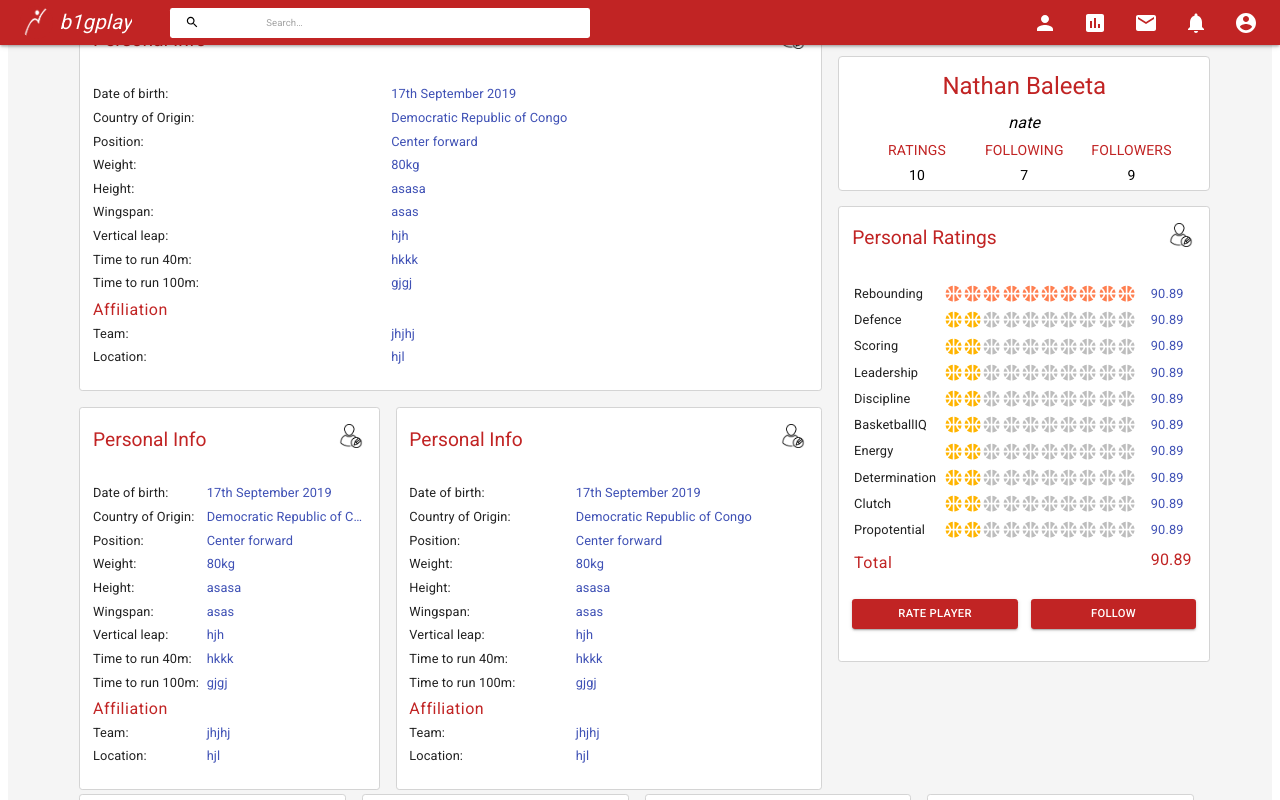
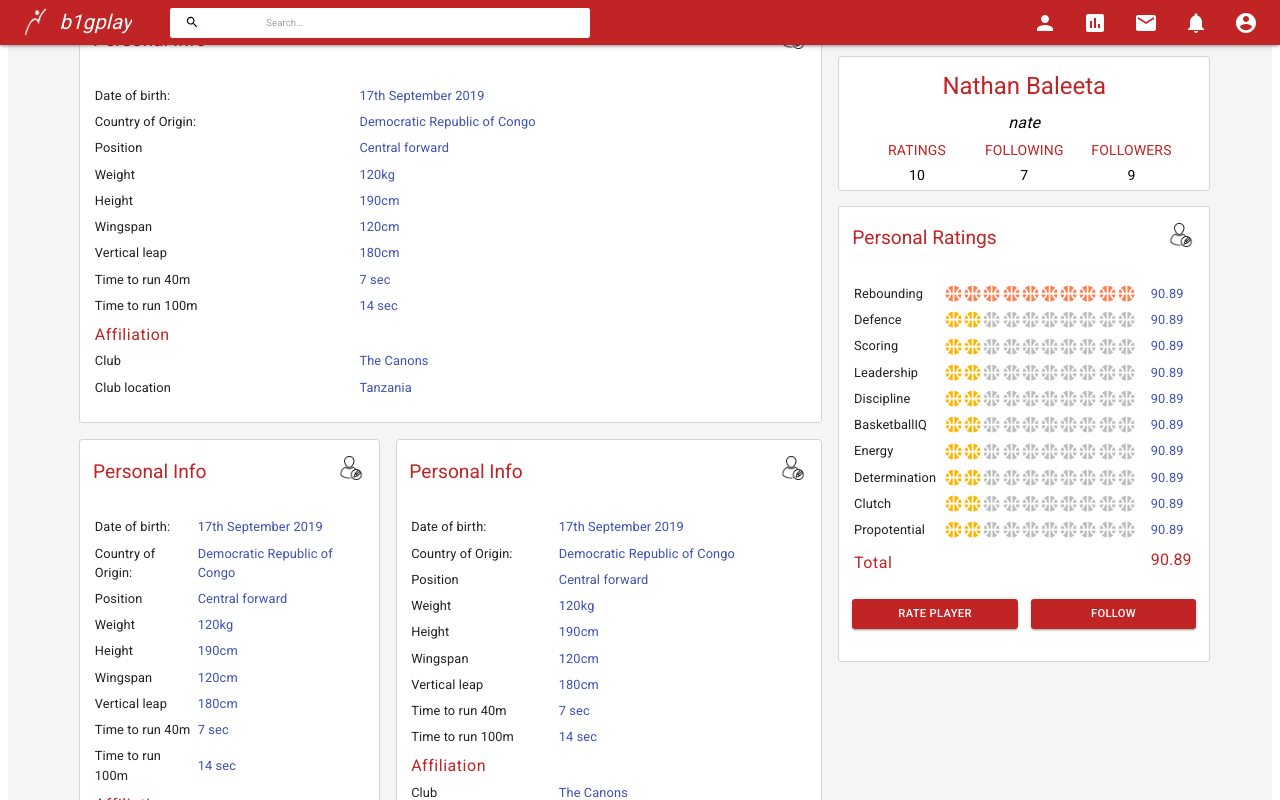
Before and after one commit to nathanbaleeta/b1gplay, a React (Create React App) app in the folder client/: page / in a window 1280 px wide. Shown: the top 800 px of the page. Built offline with nearby package versions, Linux system fonts and the light colour scheme.

Commit message:
Modified Personal info UI to use table structure instead of grid

```diff
--- a/client/src/components/Home.js
+++ b/client/src/components/Home.js
@@ -78,20 +78,6 @@ class Home extends Component {
               </Grid>
             </Grid>
           </Grid>
-          <Grid container className={classes.main} spacing={3}>
-            <Grid container item lg={3} xs={12} spacing={1}>
-              <PersonalInfo />
-            </Grid>
-            <Grid container item lg={3} xs={12} spacing={1}>
-              <PersonalInfo />
-            </Grid>
-            <Grid container item lg={3} xs={12} spacing={1}>
-              <PersonalInfo />
-            </Grid>
-            <Grid container item lg={3} xs={12} spacing={1}>
-              <PersonalInfo />
-            </Grid>
-          </Grid>
         </div>
       </Fragment>
     );
--- a/client/src/components/Profile/PersonalInfo.js
+++ b/client/src/components/Profile/PersonalInfo.js
@@ -81,116 +81,175 @@ class PersonalInfo extends Component {
           />
 
           <CardContent>
-            <Grid container spacing={24}>
-              <Grid item xs={5} sm={5}>
+            <table
+              style={{
+                width: "100%"
+              }}
+            >
+              <tr>
+                <td>
                   <Typography variant="body1" gutterBottom align="left">
                     Date of birth:
                   </Typography>
-                <Typography variant="body1" gutterBottom align="left">
-                  Country of Origin:
-                </Typography>
-
-                <Typography variant="body1" gutterBottom align="left">
-                  Position:
-                </Typography>
-                <Typography variant="body1" gutterBottom align="left">
-                  Weight:
-                </Typography>
-                <Typography variant="body1" gutterBottom align="left">
-                  Height:
-                </Typography>
-
-                <Typography variant="body1" gutterBottom align="left">
-                  Wingspan:
-                </Typography>
-                <Typography variant="body1" gutterBottom align="left">
-                  Vertical leap:
-                </Typography>
-                <Typography variant="body1" gutterBottom align="left">
-                  Time to run 40m:
-                </Typography>
-                <Typography variant="body1" gutterBottom align="left">
-                  Time to run 100m:
-                </Typography>
-              </Grid>
-              <Grid item xs={7} sm={7}>
-                <Typography
-                  variant="body1"
-                  color="primary"
-                  gutterBottom
-                  align="left"
-                  noWrap
-                >
-                  17th September 2019
-                </Typography>
-                <Typography
-                  variant="body1"
-                  color="primary"
-                  gutterBottom
-                  align="left"
-                  noWrap
-                >
-                  Democratic Republic of Congo
-                </Typography>
+                </td>
+                <td>
                   <Typography
                     variant="body1"
                     color="primary"
                     gutterBottom
                     align="left"
                   >
-                  Center forward
+                    17th September 2019
                   </Typography>
+                </td>
+              </tr>
+              <tr>
+                <td>
+                  <Typography variant="body1" gutterBottom align="left" wrap>
+                    Country of Origin:
+                  </Typography>
+                </td>
+                <td>
                   <Typography
                     variant="body1"
                     color="primary"
                     gutterBottom
                     align="left"
+                    wrap
                   >
-                  80kg
+                    Democratic Republic of Congo
                   </Typography>
+                </td>
+              </tr>
+              <tr>
+                <td>
+                  <Typography variant="body1" gutterBottom align="left" wrap>
+                    Position
+                  </Typography>
+                </td>
+                <td>
                   <Typography
                     variant="body1"
                     color="primary"
                     gutterBottom
                     align="left"
+                    wrap
                   >
-                  asasa
+                    Central forward
                   </Typography>
-
+                </td>
+              </tr>
+              <tr>
+                <td>
+                  <Typography variant="body1" gutterBottom align="left" wrap>
+                    Weight
+                  </Typography>
+                </td>
+                <td>
                   <Typography
                     variant="body1"
                     color="primary"
                     gutterBottom
                     align="left"
+                    wrap
                   >
-                  asas
+                    120kg
                   </Typography>
+                </td>
+              </tr>
+              <tr>
+                <td>
+                  <Typography variant="body1" gutterBottom align="left" wrap>
+                    Height
+                  </Typography>
+                </td>
+                <td>
                   <Typography
                     variant="body1"
                     color="primary"
                     gutterBottom
                     align="left"
+                    wrap
                   >
-                  hjh
+                    190cm
                   </Typography>
+                </td>
+              </tr>
+              <tr>
+                <td>
+                  <Typography variant="body1" gutterBottom align="left" wrap>
+                    Wingspan
+                  </Typography>
+                </td>
+                <td>
                   <Typography
                     variant="body1"
                     color="primary"
                     gutterBottom
                     align="left"
+                    wrap
                   >
-                  hkkk
+                    120cm
                   </Typography>
+                </td>
+              </tr>
+              <tr>
+                <td>
+                  <Typography variant="body1" gutterBottom align="left" wrap>
+                    Vertical leap
+                  </Typography>
+                </td>
+                <td>
                   <Typography
                     variant="body1"
                     color="primary"
                     gutterBottom
                     align="left"
+                    wrap
                   >
-                  gjgj
+                    180cm
                   </Typography>
-              </Grid>
-              <Grid item xs={12} sm={12}>
+                </td>
+              </tr>
+              <tr>
+                <td>
+                  <Typography variant="body1" gutterBottom align="left" wrap>
+                    Time to run 40m
+                  </Typography>
+                </td>
+                <td>
+                  <Typography
+                    variant="body1"
+                    color="primary"
+                    gutterBottom
+                    align="left"
+                    wrap
+                  >
+                    7 sec
+                  </Typography>
+                </td>
+              </tr>
+              <tr>
+                <td>
+                  <Typography variant="body1" gutterBottom align="left" wrap>
+                    Time to run 100m
+                  </Typography>
+                </td>
+                <td>
+                  <Typography
+                    variant="body1"
+                    color="primary"
+                    gutterBottom
+                    align="left"
+                    wrap
+                  >
+                    14 sec
+                  </Typography>
+                </td>
+              </tr>
+
+              <tr>
+                <td>
                   <Typography
                     variant="caption"
                     gutterBottom
@@ -205,34 +264,45 @@ class PersonalInfo extends Component {
                   >
                     Affiliation
                   </Typography>
-              </Grid>
-              <Grid item xs={5} sm={5}>
-                <Typography variant="body1" gutterBottom align="left">
-                  Team:
+                </td>
+              </tr>
+              <tr>
+                <td>
+                  <Typography variant="body1" gutterBottom align="left" wrap>
+                    Club
                   </Typography>
-                <Typography variant="body1" gutterBottom align="left">
-                  Location:
-                </Typography>
-              </Grid>
-              <Grid item xs={7} sm={7}>
+                </td>
+                <td>
                   <Typography
                     variant="body1"
                     color="primary"
                     gutterBottom
                     align="left"
+                    wrap
                   >
-                  jhjhj
+                    The Canons
                   </Typography>
+                </td>
+              </tr>
+              <tr>
+                <td>
+                  <Typography variant="body1" gutterBottom align="left" wrap>
+                    Club location
+                  </Typography>
+                </td>
+                <td>
                   <Typography
                     variant="body1"
                     color="primary"
                     gutterBottom
                     align="left"
+                    wrap
                   >
-                  hjl
+                    Tanzania
                   </Typography>
-              </Grid>
-            </Grid>
+                </td>
+              </tr>
+            </table>
           </CardContent>
         </Card>
       </div>
```
Lines whose indentation alone changed are shown as unchanged.
